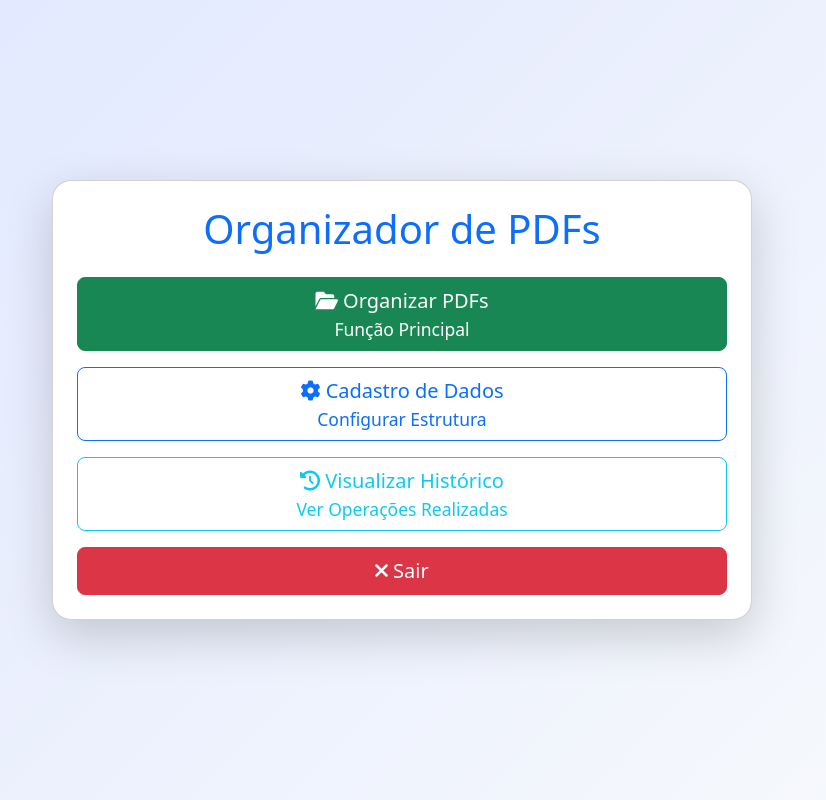
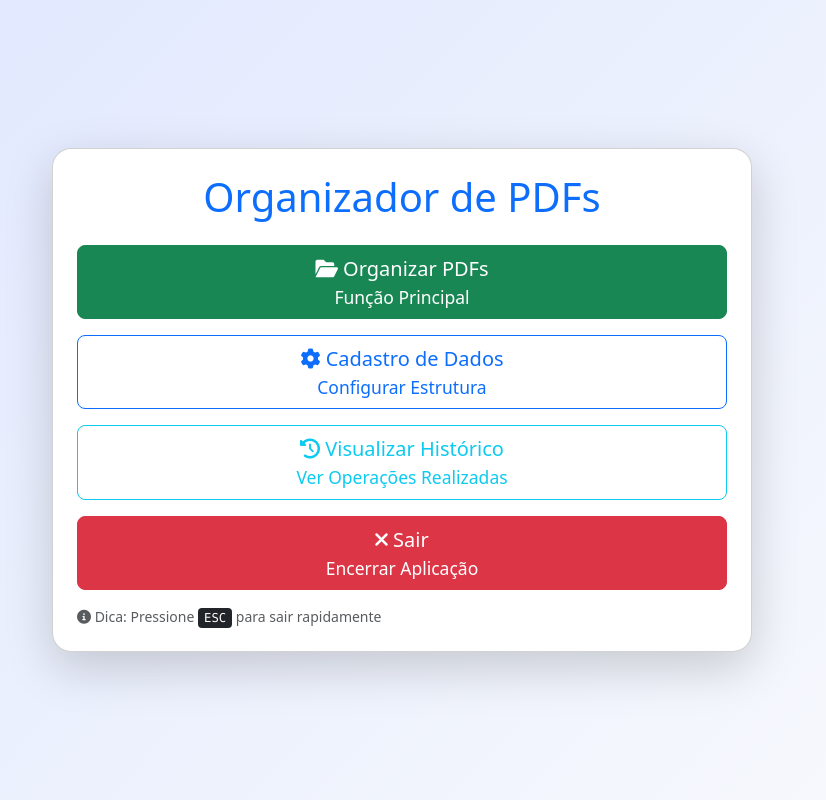
Before and after one commit to TauanGB/Pdf-Organizer, a Flask app: page / in a window 1280 px wide. Shown: the whole page, without its empty margins (238-1064 px from the left). Run offline with Flask 3, Linux system fonts and the light colour scheme.

Commit message:
Adiciona funcionalidade de encerramento seguro da aplicação e melhorias na abertura do navegador. Atualiza README.md com instruções de uso e informações sobre o executável. Modifica .gitignore para incluir novos arquivos e pastas. Atualiza a interface do usuário para melhor experiência ao encerrar a aplicação.

```diff
--- a/app.py
+++ b/app.py
@@ -28,8 +28,14 @@ DESFAZER_TEMP_JSON = 'desfazer_temp.json'
 
 
 def abrir_navegador():
-    time.sleep(1)
-    webbrowser.open('http://localhost:5000')
+    """Abre o navegador após um pequeno delay para garantir que o servidor esteja rodando"""
+    time.sleep(2)  # Aumentar o delay para garantir que o servidor esteja pronto
+    try:
+        webbrowser.open('http://localhost:5000')
+        print("🌐 Navegador aberto automaticamente")
+    except Exception as e:
+        print(f"⚠️ Erro ao abrir navegador: {e}")
+        print("💡 Acesse manualmente: http://localhost:5000")
 
 def ler_clientes():
     if os.path.exists(CLIENTES_JSON):
@@ -1927,6 +1933,42 @@ def visualizar_historico():
         print(f"Erro ao visualizar histórico: {str(e)}")
         return render_template('visualizar_historico.html', historico={}, erro=str(e))
 
+@app.route('/sair', methods=['POST'])
+def sair_aplicacao():
+    """Encerra o aplicativo de forma segura"""
+    try:
+        print("🔄 Encerrando aplicação...")
+
+        # Função para encerrar o servidor em uma thread separada
+        def shutdown_server():
+            time.sleep(1)  # Pequeno delay para permitir resposta ao cliente
+            print("👋 Aplicação encerrada com sucesso!")
+
+            # Tentar encerrar de forma mais elegante primeiro
+            try:
+                import signal
+                import sys
+                # Enviar sinal de encerramento
+                os.kill(os.getpid(), signal.SIGTERM)
+            except:
+                # Se falhar, usar método mais direto
+                os._exit(0)
+
+        # Iniciar thread para encerrar o servidor
+        threading.Thread(target=shutdown_server, daemon=True).start()
+
+        return jsonify({
+            'success': True,
+            'message': 'Aplicação será encerrada em alguns segundos...'
+        })
+
+    except Exception as e:
+        print(f"Erro ao encerrar aplicação: {str(e)}")
+        return jsonify({
+            'success': False,
+            'message': f'Erro ao encerrar aplicação: {str(e)}'
+        })
+
 @app.route('/buscar_cnpj_api', methods=['POST'])
 def buscar_cnpj_api():
     """Busca dados de um CNPJ na API externa"""
@@ -1962,6 +2004,46 @@ def buscar_cnpj_api():
         print(f"Erro ao buscar CNPJ na API: {str(e)}")
         return jsonify({'success': False, 'message': f'Erro ao buscar CNPJ: {str(e)}'})
 
+def signal_handler(signum, frame):
+    """Handler para capturar sinais de encerramento"""
+    print("\n🔄 Recebido sinal de encerramento...")
+    print("👋 Encerrando aplicação Pdf-Organizer...")
+
+    # Limpeza final (se necessário)
+    try:
+        # Aqui você pode adicionar qualquer limpeza necessária
+        # Por exemplo, salvar dados, fechar conexões, etc.
+        pass
+    except Exception as e:
+        print(f"⚠️ Erro durante limpeza: {e}")
+
+    print("✅ Aplicação encerrada com sucesso!")
+    os._exit(0)
+
 if __name__ == '__main__':
-    threading.Thread(target=abrir_navegador).start()
-    app.run(debug=True)
+    # Configurar handler de sinal para encerramento elegante
+    import signal
+    signal.signal(signal.SIGINT, signal_handler)   # Ctrl+C
+    signal.signal(signal.SIGTERM, signal_handler)  # Sinal de encerramento
+
+    # Verificar se deve abrir o navegador automaticamente
+    import sys
+    abrir_browser = True
+
+    # Se o argumento --no-browser for passado, não abrir o navegador
+    if '--no-browser' in sys.argv:
+        abrir_browser = False
+        print("🚫 Navegador não será aberto automaticamente")
+
+    if abrir_browser:
+        threading.Thread(target=abrir_navegador).start()
+
+    print("🚀 Iniciando servidor Pdf-Organizer...")
+    print("📋 Acesse: http://localhost:5000")
+    print("💡 Pressione Ctrl+C para encerrar manualmente")
+
+    try:
+        app.run(debug=False, use_reloader=False)
+    except KeyboardInterrupt:
+        print("\n🔄 Encerramento solicitado pelo usuário...")
+        signal_handler(signal.SIGINT, None)
--- a/templates/index.html
+++ b/templates/index.html
@@ -15,9 +15,92 @@
                 <i class="fas fa-history"></i> Visualizar Histórico
                 <small class="d-block">Ver Operações Realizadas</small>
             </a>
-            <a href="#" onclick="window.close();" class="btn btn-danger btn-lg">
+            <button onclick="sairAplicacao()" class="btn btn-danger btn-lg">
                 <i class="fas fa-times"></i> Sair
-            </a>
+                <small class="d-block">Encerrar Aplicação</small>
+            </button>
+            <small class="text-muted">
+                <i class="fas fa-info-circle"></i> Dica: Pressione <kbd>ESC</kbd> para sair rapidamente
+            </small>
+        </div>
+    </div>
+
+    <script>
+    function sairAplicacao() {
+        // Verificar se é a janela principal (não um popup)
+        if (window.opener) {
+            // Se for popup, apenas fechar
+            window.close();
+            return;
+        }
+
+        if (confirm('Tem certeza que deseja encerrar o aplicativo Pdf-Organizer?')) {
+            // Mostrar loading
+            const btn = event.target;
+            const originalText = btn.innerHTML;
+            btn.innerHTML = '<i class="fas fa-spinner fa-spin"></i> Encerrando...';
+            btn.disabled = true;
+
+            // Fazer requisição para encerrar o aplicativo
+            fetch('/sair', {
+                method: 'POST',
+                headers: {
+                    'Content-Type': 'application/json',
+                }
+            })
+            .then(response => response.json())
+            .then(data => {
+                if (data.success) {
+                    // Mostrar mensagem de sucesso
+                    btn.innerHTML = '<i class="fas fa-check"></i> Encerrando...';
+
+                    // Mostrar mensagem para o usuário
+                    const messageDiv = document.createElement('div');
+                    messageDiv.className = 'alert alert-success mt-3';
+                    messageDiv.innerHTML = '<i class="fas fa-info-circle"></i> ' + data.message;
+                    btn.parentNode.appendChild(messageDiv);
+
+                    // Aguardar um pouco e fechar a janela
+                    setTimeout(() => {
+                        // Tentar fechar a janela
+                        try {
+                            window.close();
+                        } catch (e) {
+                            // Se não conseguir fechar, mostrar instrução
+                            messageDiv.className = 'alert alert-info mt-3';
+                            messageDiv.innerHTML = '<i class="fas fa-info-circle"></i> Aplicação encerrada. Você pode fechar esta janela manualmente.';
+                        }
+                    }, 3000);
+                } else {
+                    // Em caso de erro, restaurar botão
+                    btn.innerHTML = originalText;
+                    btn.disabled = false;
+                    alert('Erro ao encerrar aplicação: ' + data.message);
+                }
+            })
+            .catch(error => {
+                // Em caso de erro de rede, restaurar botão
+                btn.innerHTML = originalText;
+                btn.disabled = false;
+                console.error('Erro:', error);
+
+                // Verificar se o servidor está offline
+                if (error.name === 'TypeError' && error.message.includes('fetch')) {
+                    alert('Servidor não está respondendo. O aplicativo pode ter sido encerrado.');
+                } else {
+                    alert('Erro ao encerrar aplicação. Tente novamente.');
+                }
+            });
+        }
+    }
+
+    // Adicionar listener para tecla ESC
+    document.addEventListener('keydown', function(event) {
+        if (event.key === 'Escape') {
+            sairAplicacao();
+        }
+    });
+    </script>
         </div>
     </div>
 
```
Also changed, not shown: README.md, 2 other files.
